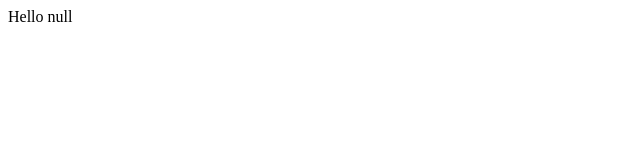
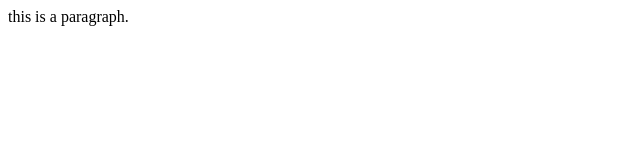
Before and after one commit to Zrgi/Zrgi.github.io, a plain HTML site: page page2.html in a window 1280 px wide. Shown: the full height of the page, 0-640 px from the left. Drawn offline with Linux system fonts and the light colour scheme.

Commit message:
Update page2.html

```diff
--- a/page2.html
+++ b/page2.html
@@ -5,7 +5,6 @@
         <script src="app.js"></script>
           <p id="placeholder">this is a paragraph.</p>
         <script>
-            getUser();
             window.onload = function() {
                 var name = localStorage.getItem("uName");
                 window.alert("Hello " + name);
```
